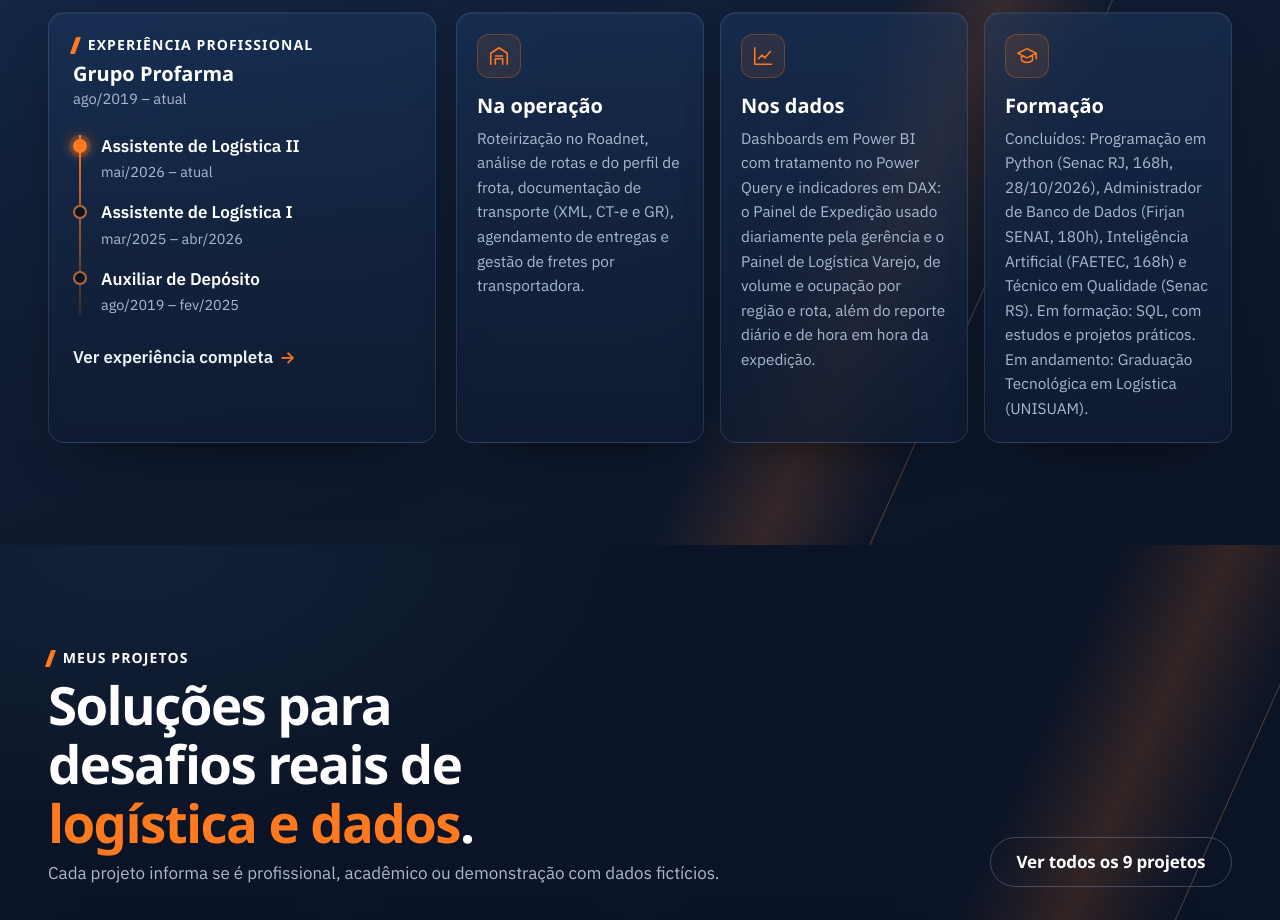
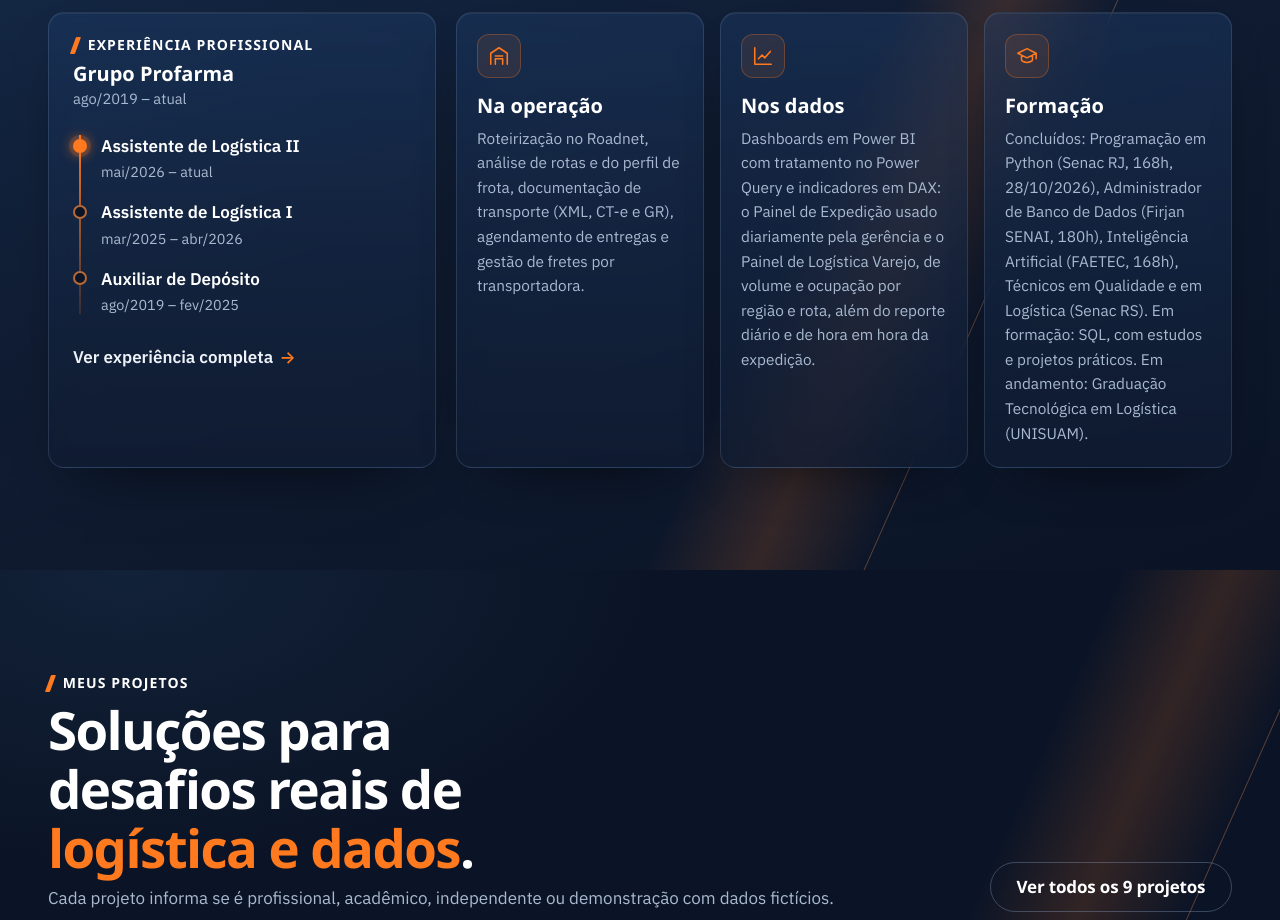
Before and after one commit to vitorassis-tech/vitorassis-tech.github.io, an Astro site: page / in a window 1280 px wide. Shown: the part 1340-2260 px from the top of the page. Built offline with nearby package versions, Linux system fonts and the light colour scheme; Astro itself is replaced by a stand-in of ours; animation ran at ten frames a second; a web font is replaced by a local one.

Commit message:
Auditoria Cerol Fino: acessibilidade com letra ampliada e ajustes de texto

```diff
--- a/src/components/Header.astro
+++ b/src/components/Header.astro
@@ -117,9 +117,10 @@
     display: flex;
     align-items: center;
     justify-content: space-between;
-    gap: 1rem;
+    gap: 0.5rem 1rem;
     min-height: 5.25rem;
   }
+  @media (max-width: 1279px) { .bar { flex-wrap: wrap; } }
   .marca {
     display: inline-flex;
     align-items: center;
--- a/src/content/inicio.json
+++ b/src/content/inicio.json
@@ -34,7 +34,7 @@
     {
       "rotulo": "Módulo em formação",
       "titulo": "Formação",
-      "texto": "Concluídos: Programação em Python (Senac RJ, 168h, 28/10/2026), Administrador de Banco de Dados (Firjan SENAI, 180h), Inteligência Artificial (FAETEC, 168h) e Técnico em Qualidade (Senac RS). Em formação: SQL, com estudos e projetos práticos. Em andamento: Graduação Tecnológica em Logística (UNISUAM).",
+      "texto": "Concluídos: Programação em Python (Senac RJ, 168h, 28/10/2026), Administrador de Banco de Dados (Firjan SENAI, 180h), Inteligência Artificial (FAETEC, 168h), Técnicos em Qualidade e em Logística (Senac RS). Em formação: SQL, com estudos e projetos práticos. Em andamento: Graduação Tecnológica em Logística (UNISUAM).",
       "formacao": true
     }
   ],
--- a/src/content/projetos.json
+++ b/src/content/projetos.json
@@ -314,7 +314,7 @@
       "Esta página mostra apenas a Visão executiva do dashboard."
     ],
     "proximosPassos": [
-      "Publicar a página de análise por transportadora."
+      "Mostrar também a análise por transportadora."
     ],
     "galeria": [
       {
--- a/src/pages/index.astro
+++ b/src/pages/index.astro
@@ -260,7 +260,7 @@
         <div>
           <p class="kicker">Meus projetos</p>
           <h2 id="projetos-titulo">Soluções para desafios reais de <em class="laranja">logística e dados</em>.</h2>
-          <p class="muted">Cada projeto informa se é profissional, acadêmico ou demonstração com dados fictícios.</p>
+          <p class="muted">Cada projeto informa se é profissional, acadêmico, independente ou demonstração com dados fictícios.</p>
         </div>
         <a class="btn btn-ghost" href={url('/projetos/')}>Ver todos os {projetos.length} projetos</a>
       </div>
--- a/src/styles/global.css
+++ b/src/styles/global.css
@@ -95,6 +95,8 @@
 
 body {
   margin: 0;
+  /* palavras longas (e-mail, endereços) quebram em vez de alargar a página quando o texto é ampliado */
+  overflow-wrap: break-word;
   background: var(--bg);
   color: var(--ink);
   font-family: var(--font-body);
@@ -178,14 +180,16 @@
 .skip-link {
   position: absolute;
   left: var(--gutter);
-  top: -100px;
+  top: 0;
+  /* escondido pela própria altura: some com qualquer tamanho de letra */
+  transform: translateY(-110%);
   z-index: 100;
   background: var(--navy);
   color: #fff;
   padding: 0.6rem 1rem;
   border-radius: var(--radius-m);
 }
-.skip-link:focus { top: 0.75rem; color: #fff; }
+.skip-link:focus { transform: translateY(0.75rem); color: #fff; }
 
 /* Seções ------------------------------------------------------------------ */
 .section { padding-block: var(--section); }
```
